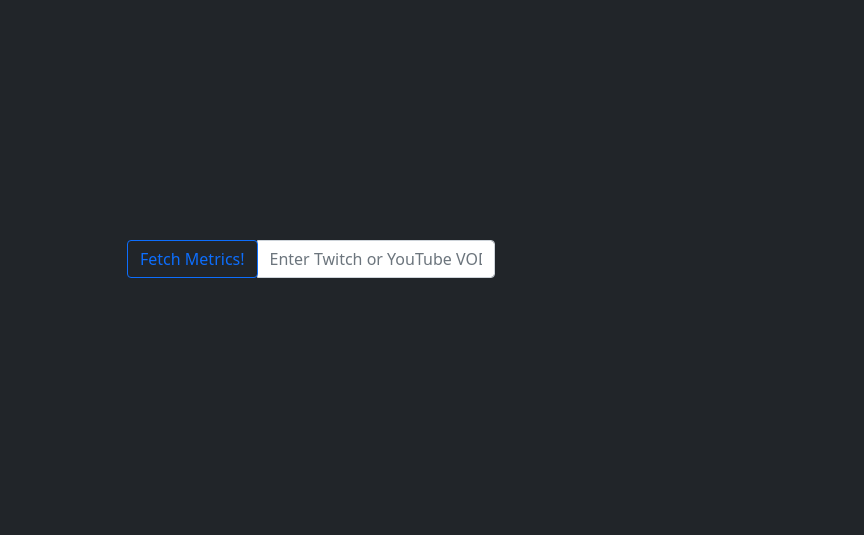
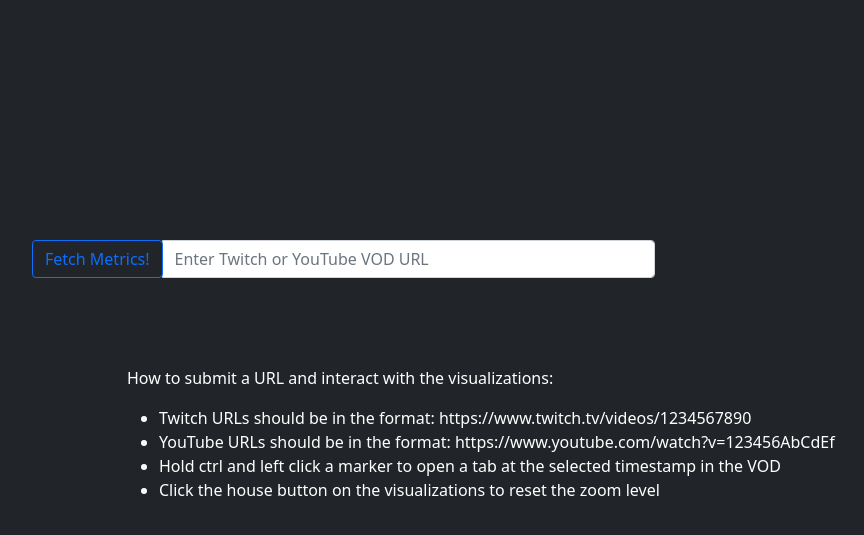
Before and after one commit to Jachi1/vod-recap, a Django app: page / in a window 1280 px wide. Shown: the part 56-591 px from the top of the page, without its empty margins (335-1199 px from the left). Run offline with Django 3.2, Linux system fonts and the light colour scheme; some libraries are stand-ins or nearby versions.

Commit message:
Added tooltips

```diff
--- a/mainapp/templates/homepage/index.html
+++ b/mainapp/templates/homepage/index.html
@@ -17,14 +17,30 @@
 {% block content %}
     <div id="search-div" class="container">
         <div class="row">
-            <div class="col-4"></div>
-            <div id="search-contents" class="col-8">
-                <div class="input-group mb-3 w-50">
+            <div class="col-3"></div>
+            <div id="search-contents" class="col-9">
+                <div class="input-group mb-3 w-75">
                     <div class="input-group-prepend">
                         <button class="btn btn-outline-primary" type="button" onclick="submit_url();">Fetch Metrics!</button>
                     </div>
                     <input id="search-box" type="text" class="form-control" maxlength="60" placeholder="Enter Twitch or YouTube VOD URL">
                 </div>
+            </div>
+        </div>
+
+        <br><br><br>
+
+        <div id="tooltips" class="row">
+            <div class="col-4">
+            </div>
+            <div class="col-8">
+                <p>How to submit a URL and interact with the visualizations:</p>
+                <ul>
+                    <li>Twitch URLs should be in the format: https://www.twitch.tv/videos/1234567890</li>
+                    <li>YouTube URLs should be in the format: https://www.youtube.com/watch?v=123456AbCdEf</li>
+                    <li>Hold ctrl and left click a marker to open a tab at the selected timestamp in the VOD</li>
+                    <li>Click the house button on the visualizations to reset the zoom level</li>
+                </ul>
             </div>
         </div>
     </div>
@@ -38,7 +54,7 @@
     </div>
 
     <!-- All VOD information (On Visualization Success) Goes Here -->
-    <div class = "vod-data">
+    <div class="vod-data">
 
         <!-- Twitch or Youtube Goes Here -->
         <div id="vod-header" class="container d-flex justify-content-left">
```
Lines whose indentation alone changed are shown as unchanged.
